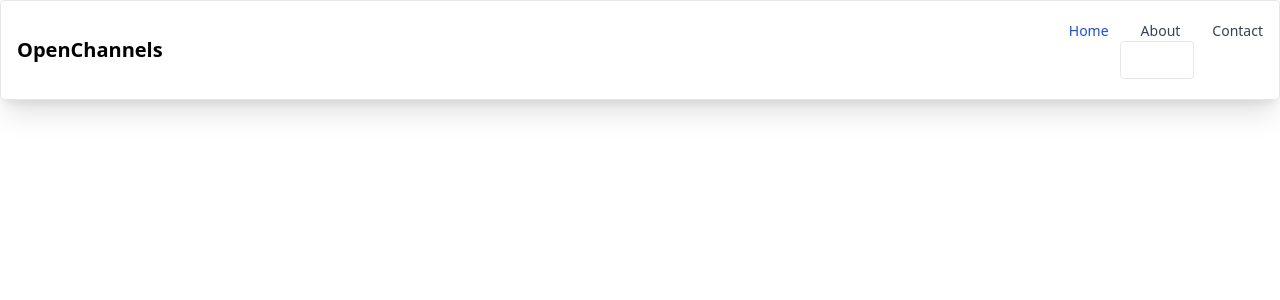
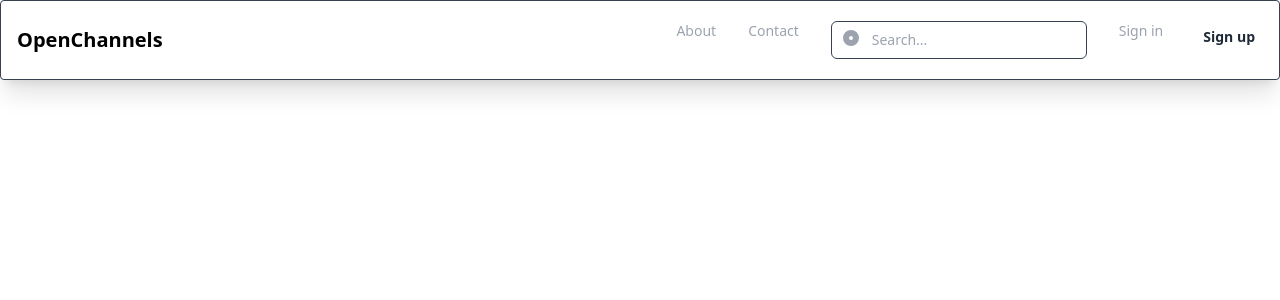
Before and after one commit to denver-edwards/OpenChannels, a Next.js app: page / in a window 1280 px wide. Shown: the top 300 px of the page. Built offline with nearby package versions, Linux system fonts and the light colour scheme.

Commit message:
improvement

```diff
--- a/components/Header.jsx
+++ b/components/Header.jsx
@@ -6,7 +6,7 @@ export default function Header() {
   const [showMenu, setShowMenu] = useState(false);
 
   return (
-    <nav className="bg-white border border-gray-200 dark:border-gray-700 px-2 sm:px-4 py-5 rounded dark:bg-gray-800 shadow-xl">
+    <nav className="bg-white border border-gray-700 px-2 sm:px-4 py-5 rounded bg-gray-800 shadow-xl">
       <div className="container flex flex-wrap justify-between items-center mx-auto">
         <Link href="/" className="flex items-center">
           <span className="self-center text-xl font-semibold whitespace-nowrap dark:text-white">
@@ -17,31 +17,7 @@ export default function Header() {
         <div className="flex items-center">
           <button
             type="button"
-            className="text-gray-500 dark:text-gray-400 hover:bg-gray-100 dark:hover:bg-gray-700 focus:outline-none focus:ring-4 focus:ring-gray-200 dark:focus:ring-gray-700 rounded-lg text-sm p-2.5 md:hidden block"
-          >
-            <svg
-              className={"w-5 h-5 fill-gray-500"}
-              viewBox="0 0 20 20"
-              xmlns="http://www.w3.org/2000/svg"
-            >
-              <path d="M17.293 13.293A8 8 0 016.707 2.707a8.001 8.001 0 1010.586 10.586z"></path>
-            </svg>
-            <svg
-              className={"w-5 h-5 fill-gray-500"}
-              viewBox="0 0 20 20"
-              xmlns="http://www.w3.org/2000/svg"
-            >
-              <path
-                d="M10 2a1 1 0 011 1v1a1 1 0 11-2 0V3a1 1 0 011-1zm4 8a4 4 0 11-8 0 4 4 0 018 0zm-.464 4.95l.707.707a1 1 0 001.414-1.414l-.707-.707a1 1 0 00-1.414 1.414zm2.12-10.607a1 1 0 010 1.414l-.706.707a1 1 0 11-1.414-1.414l.707-.707a1 1 0 011.414 0zM17 11a1 1 0 100-2h-1a1 1 0 100 2h1zm-7 4a1 1 0 011 1v1a1 1 0 11-2 0v-1a1 1 0 011-1zM5.05 6.464A1 1 0 106.465 5.05l-.708-.707a1 1 0 00-1.414 1.414l.707.707zm1.414 8.486l-.707.707a1 1 0 01-1.414-1.414l.707-.707a1 1 0 011.414 1.414zM4 11a1 1 0 100-2H3a1 1 0 000 2h1z"
-                fillRule="evenodd"
-                clipRule="evenodd"
-              ></path>
-            </svg>
-          </button>
-
-          <button
-            type="button"
-            className="inline-flex items-center p-2 ml-3 text-sm text-gray-500 rounded-lg hover:bg-gray-100 focus:outline-none focus:ring-2 focus:ring-gray-200 dark:text-gray-400 dark:hover:bg-gray-700 dark:focus:ring-gray-600 md:hidden"
+            className="inline-flex items-center p-2 ml-3 text-sm rounded-lg focus:outline-none focus:ring-2 text-gray-400 hover:bg-gray-700 focus:ring-gray-600 md:hidden"
             onClick={() => setShowMenu(!showMenu)}
           >
             <span className="sr-only">Open main menu</span>
@@ -60,32 +36,51 @@ export default function Header() {
         >
           <ul className="flex flex-col mt-4 md:flex-row md:space-x-8 md:mt-0 md:text-sm md:font-medium">
             <Link
-              href="/"
-              className="block py-2 pr-4 pl-3 text-white bg-blue-700 rounded md:bg-transparent md:text-blue-700 md:p-0 dark:text-white"
-              aria-current="page"
-            >
-              Home
-            </Link>
-            <Link
               href="/about"
-              className="block py-2 pr-4 pl-3 text-gray-700 border-b border-gray-100 hover:bg-gray-50 md:hover:bg-transparent md:border-0 md:hover:text-blue-700 md:p-0 dark:text-gray-400 md:dark:hover:text-white dark:hover:bg-gray-700 dark:hover:text-white md:dark:hover:bg-transparent dark:border-gray-700"
+              className="block py-2 pr-4 pl-3 border-b md:border-0 md:p-0 text-gray-400 md:hover:text-white hover:bg-gray-700 hover:text-white md:hover:bg-transparent border-gray-700"
             >
               About
             </Link>
             <Link
               href="/contact"
-              className="block py-2 pr-4 pl-3 text-gray-700 hover:bg-gray-50 md:hover:bg-transparent md:border-0 md:hover:text-blue-700 md:p-0 dark:text-gray-400 md:dark:hover:text-white dark:hover:bg-gray-700 dark:hover:text-white md:dark:hover:bg-transparent"
+              className="block py-2 pr-4 pl-3 md:hover:bg-transparent md:border-0 md:hover:text-blue-700 md:p-0 text-gray-400 md:hover:text-white hover:bg-gray-700 hover:text-white"
             >
               Contact
             </Link>
-          </ul>
 
-          <ul className="flex">
-            <Link href="" className="text-white ">
+            <div className="relative flex items-center">
+              <svg
+                xmlns="http://www.w3.org/2000/svg"
+                className="h-5 w-5 absolute left-3 text-gray-400"
+                viewBox="0 0 20 20"
+                fill="currentColor"
+              >
+                <path
+                  fillRule="evenodd"
+                  d="M8 0a8 8 0 100 16A8 8 0 008 0zM6 8a2 2 0 114 0 2 2 0 01-4 0z"
+                  clipRule="evenodd"
+                />
+              </svg>
+              <input
+                type="text"
+                placeholder="Search..."
+                className="pl-10 px-3 py-2 text-gray-800 border border-gray-700 rounded-md focus:outline-none focus:border-gray-900"
+              />
+            </div>
+
+            <Link
+              href=""
+              className="block py-2 pr-4 pl-3 md:hover:bg-transparent md:border-0 md:hover:text-blue-700 md:p-0 text-gray-400 md:hover:text-white hover:bg-gray-700 hover:text-white"
+            >
               Sign in
             </Link>
-            <Link href="" className="text-white border rounded px-2 py-1.5">
-              Sign up
+            <Link
+              href=""
+              className="block py-2 pr-4 pl-3 md:hover:bg-transparent md:border-0 md:hover:text-blue-700 md:p-0 text-gray-800 md:hover:text-white hover:bg-gray-700 border bg-white rounded transition-all"
+            >
+              <p className="px-2 py-1.5 hover:text-white font-semibold">
+                Sign up
+              </p>
             </Link>
           </ul>
         </div>
--- /dev/null
+++ b/pages/contact.jsx
@@ -0,0 +1,3 @@
+export default function Contact() {
+  return <></>;
+}
```
